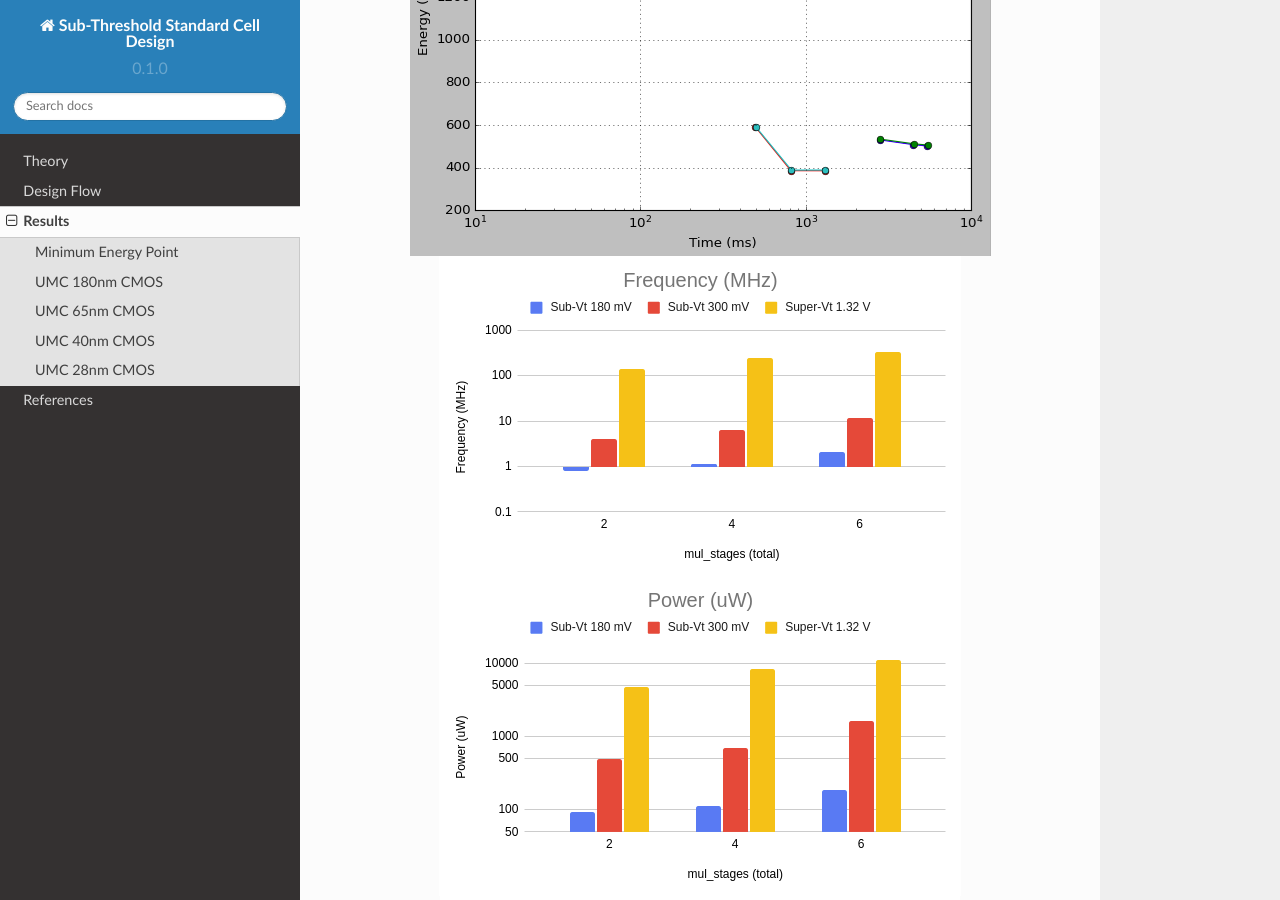
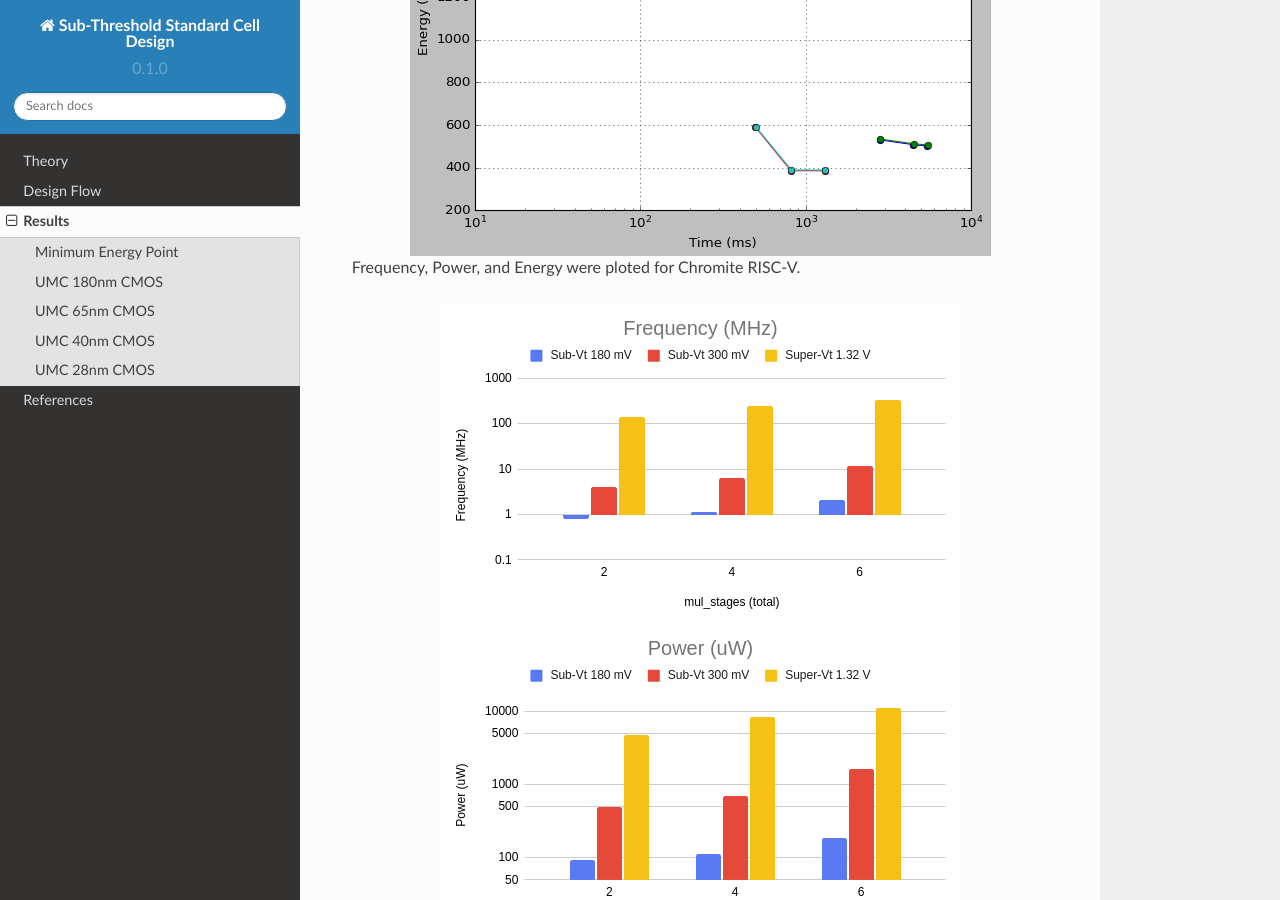
Before and after one commit to CHIPS-PESU/subvt, a Sphinx documentation site: the page built from docs/source/Results.rst, in a window 1280 px wide and 900 px high, scrolled down 7360 px. Built offline with Sphinx 7.4.7 and the Read the Docs theme 2.0.0, drawn with Linux system fonts in a browser that asks for light colours.

Commit message:
Update results

```diff
--- a/docs/source/Results.rst
+++ b/docs/source/Results.rst
@@ -105,6 +105,8 @@ Energy was plotted against execution time for benchmarks from Embench-IoT.
 .. image:: assets/subvt-chromite-matlab.png
    :align: center
 
+Frequency, Power, and Energy were ploted for Chromite RISC-V.
+
 .. image:: assets/color-freq.png
    :align: center
 
```
